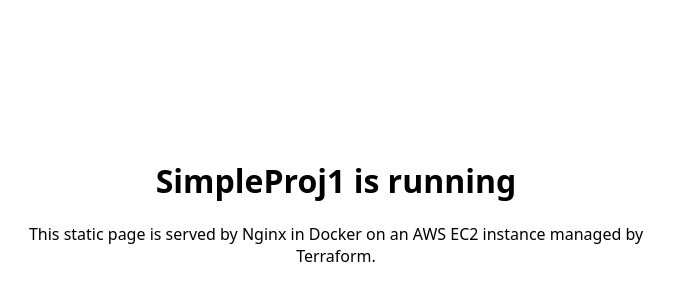
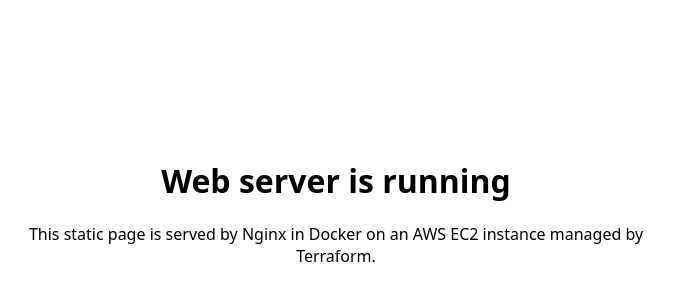
Before and after one commit to LyNX7777/panroman_infra_fxl, a plain HTML site: page app/index.html in a window 1280 px wide. Shown: the part 190-490 px from the top of the page, without its empty margins (304-978 px from the left). Drawn offline with Linux system fonts and the light colour scheme.

Commit message:
index fix

```diff
--- a/app/index.html
+++ b/app/index.html
@@ -27,7 +27,7 @@
   </head>
   <body>
     <main>
-      <h1>SimpleProj1 is running</h1>
+      <h1>Web server is running</h1>
       <p>This static page is served by Nginx in Docker on an AWS EC2 instance managed by Terraform.</p>
     </main>
   </body>
```
